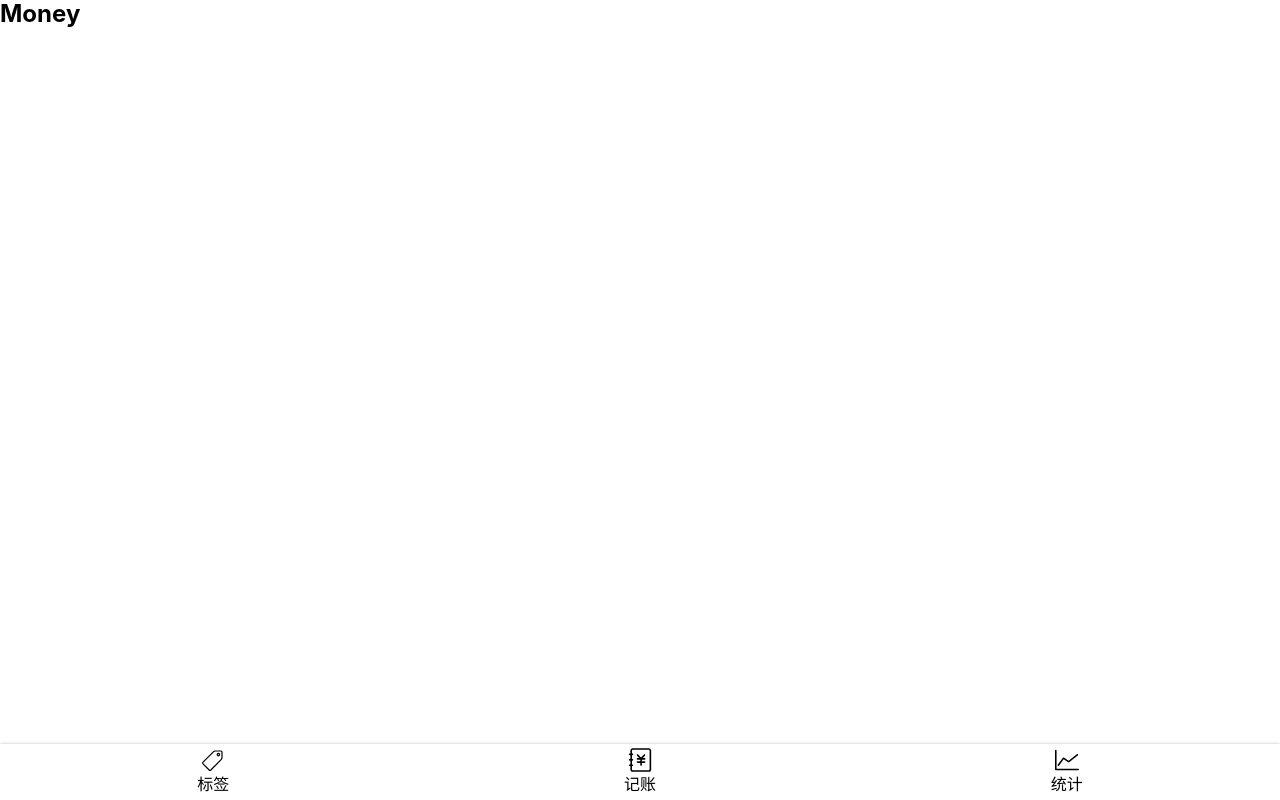
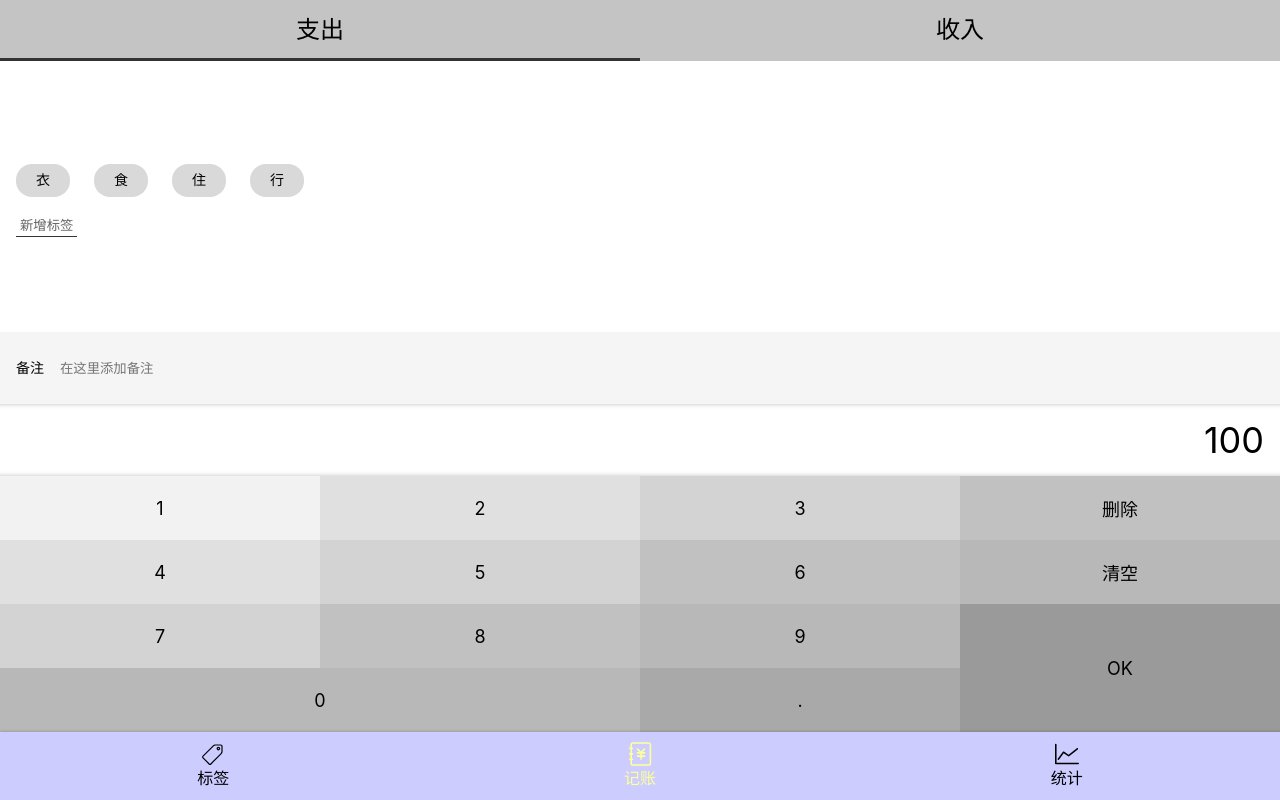
Before and after one commit to Cris-z123/book-keeping-react, a React app: page /#/money in a window 1280 px wide. Built offline with nearby package versions, Linux system fonts and the light colour scheme.

Commit message:
完成money组件的UI

```diff
--- a/src/components/Layout.tsx
+++ b/src/components/Layout.tsx
@@ -15,7 +15,7 @@
 const Layout = (props: any) => {
     return (
         <Wrapper>
-            <Main>
+            <Main className={props.className}>
                 {props.children}
             </Main>
             <Nav />
--- a/src/components/Nav.tsx
+++ b/src/components/Nav.tsx
@@ -1,5 +1,5 @@
 import styled from 'styled-components'
-import {Link} from 'react-router-dom';
+import {NavLink} from 'react-router-dom';
 import React from 'react';
 import Icon from './Icons'
 
@@ -8,17 +8,23 @@
 box-shadow: 0 0 3px rgba(0, 0, 0, .25);
 > ul{
   display: flex;
+  background: #CCCCFF;
   > li {
-    display: flex;
-    flex-direction: column;
-    justify-content: center;
-    align-items: center;
     width: 33.333333%;
     text-align: center;
-    padding: 4px 0;
-    .icon {
+    > a {
+      display: flex;
+      flex-direction: column;
+      justify-content: center;
+      align-items: center;
+      padding: 10px 0;
+      .icon {
       width: 24px;
       height: 24px;
+      }
+      &.selected {
+        color: #FFFF99;
+      }
     }
   }
 }
@@ -29,16 +35,19 @@
       <NavWrapper>
         <ul>
           <li>
-            <Icon name="tag" />
-            <Link to="/tags">标签</Link>
+            <NavLink to="/tags" activeClassName="selected">
+              <Icon name="tag" />标签
+            </NavLink>
           </li>
           <li>
-            <Icon name="money" />
-            <Link to="/money">记账</Link>
+            <NavLink to="/money" activeClassName="selected">
+              <Icon name="money" />记账
+            </NavLink>
           </li>
           <li>
-            <Icon name="statistics" />
-            <Link to="/statistics">统计</Link>
+            <NavLink to="/statistics" activeClassName="selected">
+              <Icon name="statistics" />统计
+            </NavLink>
           </li>
         </ul>
       </NavWrapper>
--- a/src/index.scss
+++ b/src/index.scss
@@ -25,11 +25,20 @@
     font-family: $font-hei;
     font-size: 16px;
     line-height: 1.2;
+    background: #f5f5f5;
 }
 .icon {
-    width: 1em;
-    height: 1em;
+    width: 2em;
+    height: 2em;
     vertical-align: -0.15em;
     fill: currentColor;
     overflow: hidden;
 }
+button {
+    font-family: inherit;
+}
+.clearfix::after {
+    content: '';
+    display: block;
+    clear: both;
+}
--- a/src/views/Money.tsx
+++ b/src/views/Money.tsx
@@ -1,11 +1,62 @@
-import React from 'react'
-import Layout from '../components/Layout'
+import React from 'react';
+import styled from 'styled-components';
+import Layout from '../components/Layout';
+import {CategorySection} from './money/CategorySection';
+import {NotesSection} from './money/NotesSection';
+import {NumberPadSection} from './money/NumberPadSection';
+import {TagsSection} from './money/TagsSection';
+
+const MyLayout = styled(Layout)`
+  display: flex;
+  flex-direction: column;
+`
 
 function Money() {
     return (
-      <Layout>
-        <h2>Money</h2>
-      </Layout>
+      <MyLayout>
+        <CategorySection>
+        <ul>
+          <li className="selected">支出</li>
+          <li>收入</li>
+        </ul>
+        </CategorySection>
+      <TagsSection>
+        <ol>
+          <li>衣</li>
+          <li>食</li>
+          <li>住</li>
+          <li>行</li>
+        </ol>
+        <button>新增标签</button>
+      </TagsSection>
+      <NotesSection>
+        <label>
+          <span>备注</span>
+          <input type="text" placeholder="在这里添加备注"/>
+        </label>
+      </NotesSection>
+      <NumberPadSection>
+        <div className="output">
+          100
+        </div>
+        <div className="pad clearfix">
+          <button>1</button>
+          <button>2</button>
+          <button>3</button>
+          <button>删除</button>
+          <button>4</button>
+          <button>5</button>
+          <button>6</button>
+          <button>清空</button>
+          <button>7</button>
+          <button>8</button>
+          <button>9</button>
+          <button className="ok">OK</button>
+          <button className="zero">0</button>
+          <button className="dot">.</button>
+        </div>
+      </NumberPadSection>
+    </MyLayout>
     )
 }
 
--- /dev/null
+++ b/src/views/money/CategorySection.tsx
@@ -0,0 +1,27 @@
+import styled from 'styled-components';
+
+const CategorySection = styled.section`
+  font-size: 24px;
+  > ul{
+    display:flex;
+    background:#c4c4c4;
+    > li {
+      width: 50%;
+      text-align:center;
+      padding: 16px 0;
+      position:relative;
+      &.selected::after{
+        content: '';
+        display:block;
+        height: 3px;
+        background:#333;
+        position:absolute;
+        bottom:0;
+        width: 100%;
+        left: 0;
+      }
+    }
+  }
+`;
+
+export {CategorySection};
--- /dev/null
+++ b/src/views/money/NotesSection.tsx
@@ -0,0 +1,23 @@
+import styled from 'styled-components';
+
+const NotesSection = styled.section`
+  background: #f5f5f5;
+  padding: 0 16px;
+  font-size: 14px;
+  > label {
+    display:flex;
+    align-items: center;
+    > span {
+        margin-right: 16px;
+        white-space: nowrap; }
+    > input {
+      display:block;
+      width: 100%;
+      height: 72px;
+      background: none;
+      border: none;
+    }
+  }
+`;
+
+export {NotesSection}
--- /dev/null
+++ b/src/views/money/NumberPadSection.tsx
@@ -0,0 +1,62 @@
+import styled from 'styled-components';
+
+const NumberPadSection = styled.section`
+  display:flex;
+  flex-direction: column;
+  > .output{
+    background:white;
+    font-size: 36px;
+    line-height: 72px;
+    text-align:right;
+    padding: 0 16px;
+    box-shadow: inset 0 -5px 5px -5px rgba(0,0,0,0.25),
+                inset 0 5px 5px -5px rgba(0,0,0,0.25);
+  }
+  > .pad{
+    > button{
+      font-size: 18px;
+      float: left;
+      width: 25%;
+      height: 64px;
+      border: none;
+      &.ok{
+        height: 128px;
+        float: right;
+    }
+      &.zero{
+        width: 50%;
+    }
+      &:nth-child(1){
+        background:#f2f2f2;
+      }
+      &:nth-child(2),
+      &:nth-child(5) {
+        background:#E0E0E0;
+      }
+      &:nth-child(3),
+      &:nth-child(6),
+      &:nth-child(9) {
+        background:#D3D3D3;
+      }
+      &:nth-child(4),
+      &:nth-child(7),
+      &:nth-child(10) {
+        background:#C1C1C1;
+      }
+      &:nth-child(8),
+      &:nth-child(11),
+      &:nth-child(13) {
+        background:#B8B8B8;
+      }
+      &:nth-child(12) {
+        background:#9A9A9A;
+      }
+      &:nth-child(14) {
+        background:#A9A9A9;
+      }
+    }
+  }
+`;
+
+
+export {NumberPadSection};
--- /dev/null
+++ b/src/views/money/TagsSection.tsx
@@ -0,0 +1,32 @@
+import styled from 'styled-components';
+
+const TagsSection = styled.section`
+  background: #FFFFFF;
+  padding: 12px 16px;
+  flex-grow: 1;
+  display:flex;
+  flex-direction: column;
+  justify-content: center;
+  align-items: flex-start;
+  > ol {
+    margin: 0 -12px;
+    > li{
+       background: #D9D9D9;
+       border-radius: 16px;
+       display:inline-block;
+       padding: 8px 20px;
+       font-size: 14px;
+       margin: 8px 12px;
+    }
+  }
+  > button{
+    background:none;
+    border: none;
+    padding: 2px 4px;
+    border-bottom: 1px solid #333;
+    color: #666;
+    margin-top: 8px;
+  }
+`;
+
+export {TagsSection};
```
